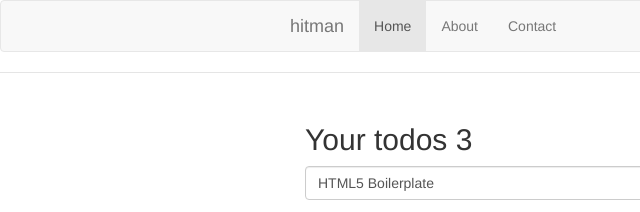
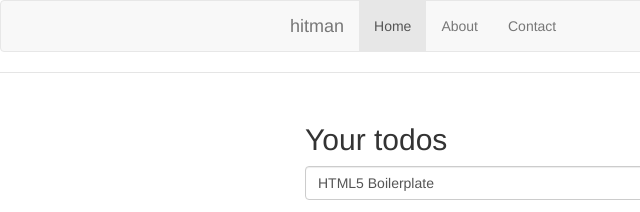
Before and after one commit to Hitman666/yeomanCICD, a website: page app/index.html in a window 1280 px wide. Shown: the top 212 px of the page, 0-640 px from the left. Drawn offline with nearby package versions, Linux system fonts and the light colour scheme; some packages are replaced by stand-ins of ours; files that its build step writes are made by us from their sources.

Commit message:
new fresh cicd out of the oven

```diff
--- a/app/views/main.html
+++ b/app/views/main.html
@@ -1,5 +1,5 @@
 <div class="container">
-	<h2>Your todos 3</h2>
+	<h2>Your todos</h2>
   <p class="form-group" ng-repeat="todo in todos">
     <input type="text" ng-model="todo" class="form-control">
   </p>
```
